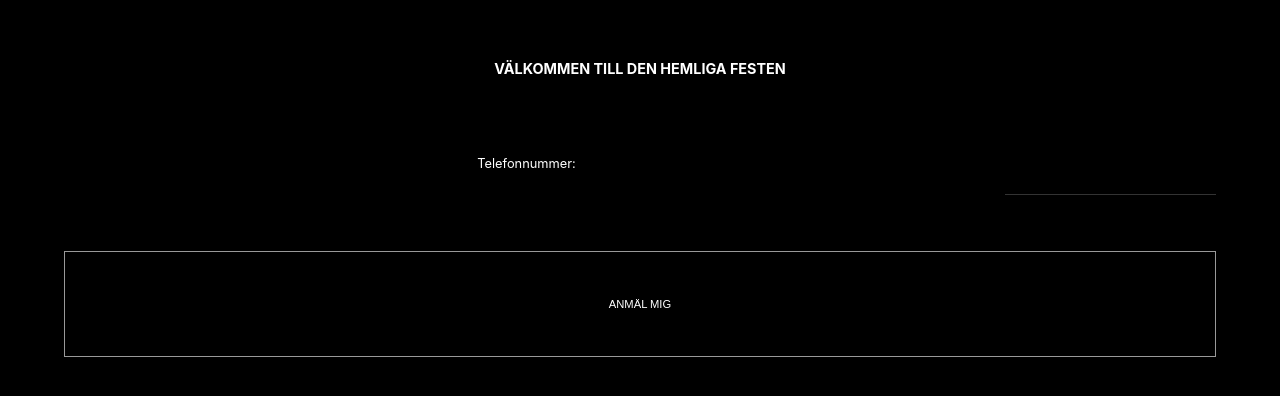
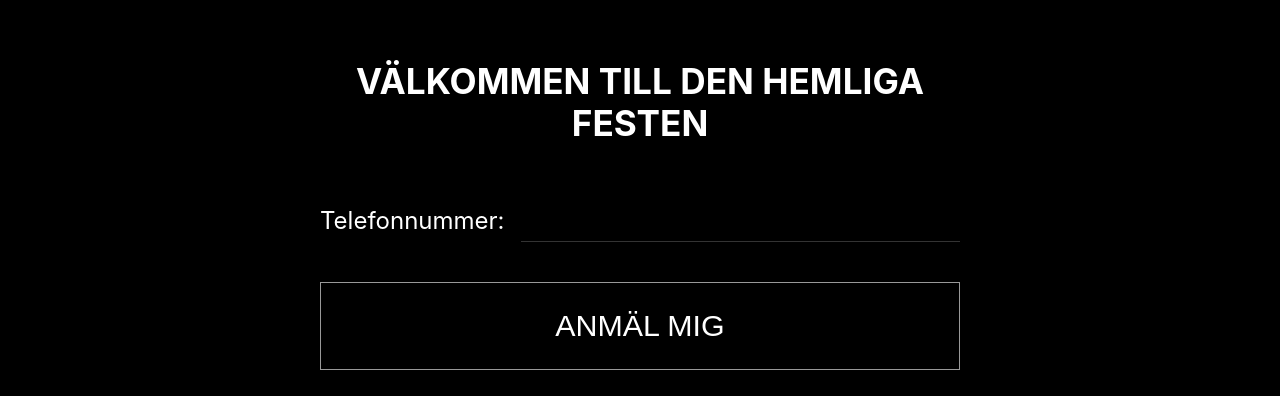
Before and after one commit to FelipeNystrom/sms-application, a React (Create React App) app in the folder client/: page / in a window 1280 px wide. Shown: the part 200-596 px from the top of the page. Built offline with nearby package versions, Linux system fonts and the light colour scheme.

Commit message:
fix looping background

```diff
--- a/client/src/App.css
+++ b/client/src/App.css
@@ -114,13 +114,26 @@
 }
 
 @media (min-width: 1024px) {
+  .content {
+    width: 50%;
+  }
+
+  .title {
+    font-size: 220%;
+  }
+
   .row {
     flex-direction: row;
   }
 
+  .row label {
+    font-size: 170%;
+  }
+
   .row input,
   .row label {
-    padding: 2%;
+    font-size: 150%;
+    padding: 1% 0;
   }
 
   .apply label,
@@ -129,11 +142,12 @@
   }
 
   .apply input[type='submit'] {
-    margin: 2rem 0;
-    flex: 3;
+    margin: 1rem 0;
+    font-size: 190%;
   }
 
   .apply input[type='text'] {
     margin-left: 1rem;
+    flex: 3;
   }
 }
--- a/client/src/App.js
+++ b/client/src/App.js
@@ -9,13 +9,11 @@ class App extends Component {
 
   _onReady = e => {
     e.target.playVideo();
-  };
-
-  // make video loop before ending
-  _beforeEnding = e => {
-    if (e.played >= 0.99) {
-      this.player.seekTo(0);
-    }
+    // make video loop before ending
+    setInterval(() => {
+      e.target.seekTo(0);
+      console.log('looped');
+    }, 58 * 1000);
   };
 
   handleChange = e => {
@@ -51,7 +49,7 @@ class App extends Component {
           <div className="content">
             <div className="title">Välkommen till den hemliga festen</div>
 
-            <form className="apply" onSubmit>
+            <form className="apply" onSubmit={this.handleSubmit}>
               <div className="row">
                 <label>Telefonnummer:</label>
                 <input
@@ -72,7 +70,6 @@ class App extends Component {
                 opts={videoOptions}
                 className="video-iframe"
                 onReady={this._onReady}
-                onProgress={this._beforeEnding}
               />
             </div>
           </div>
```
